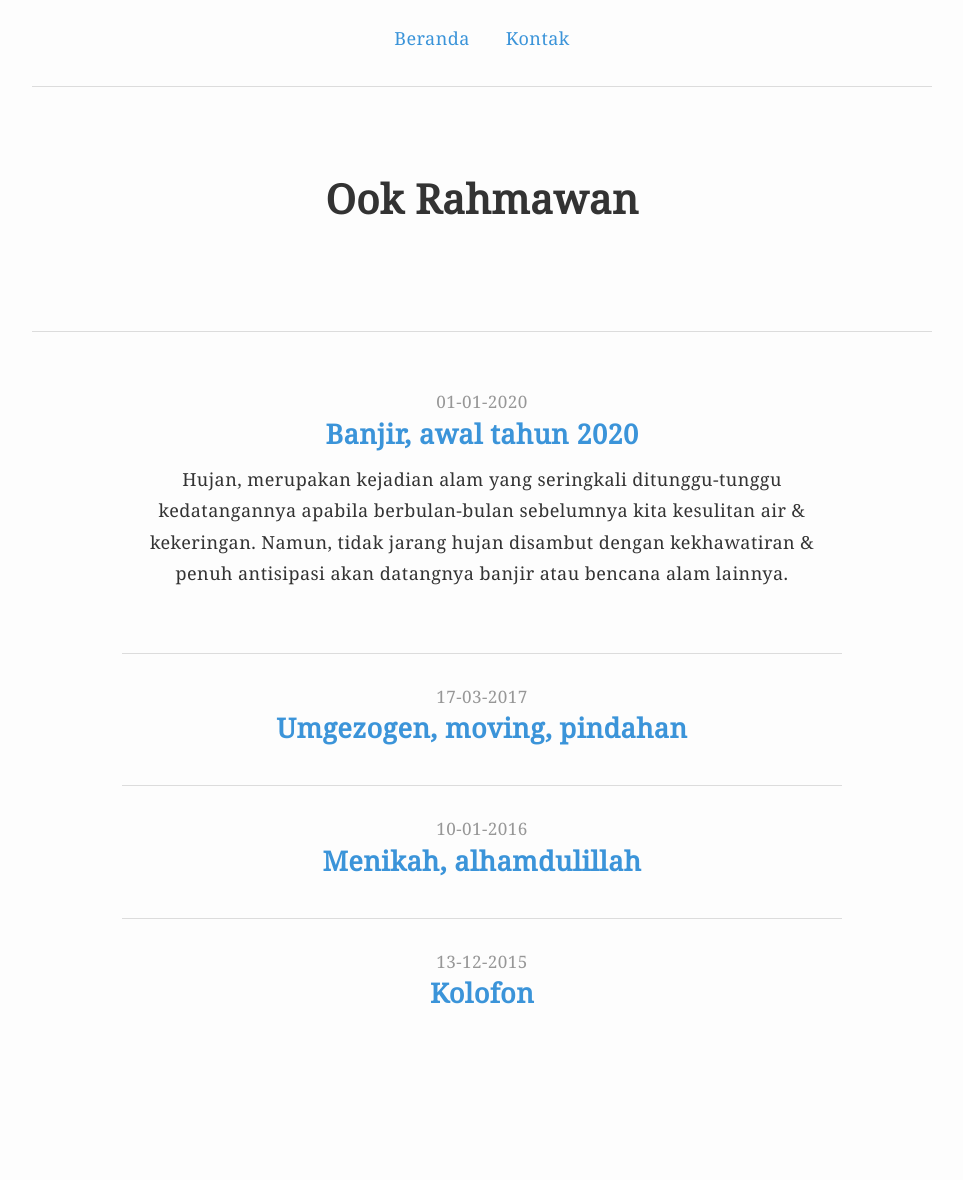
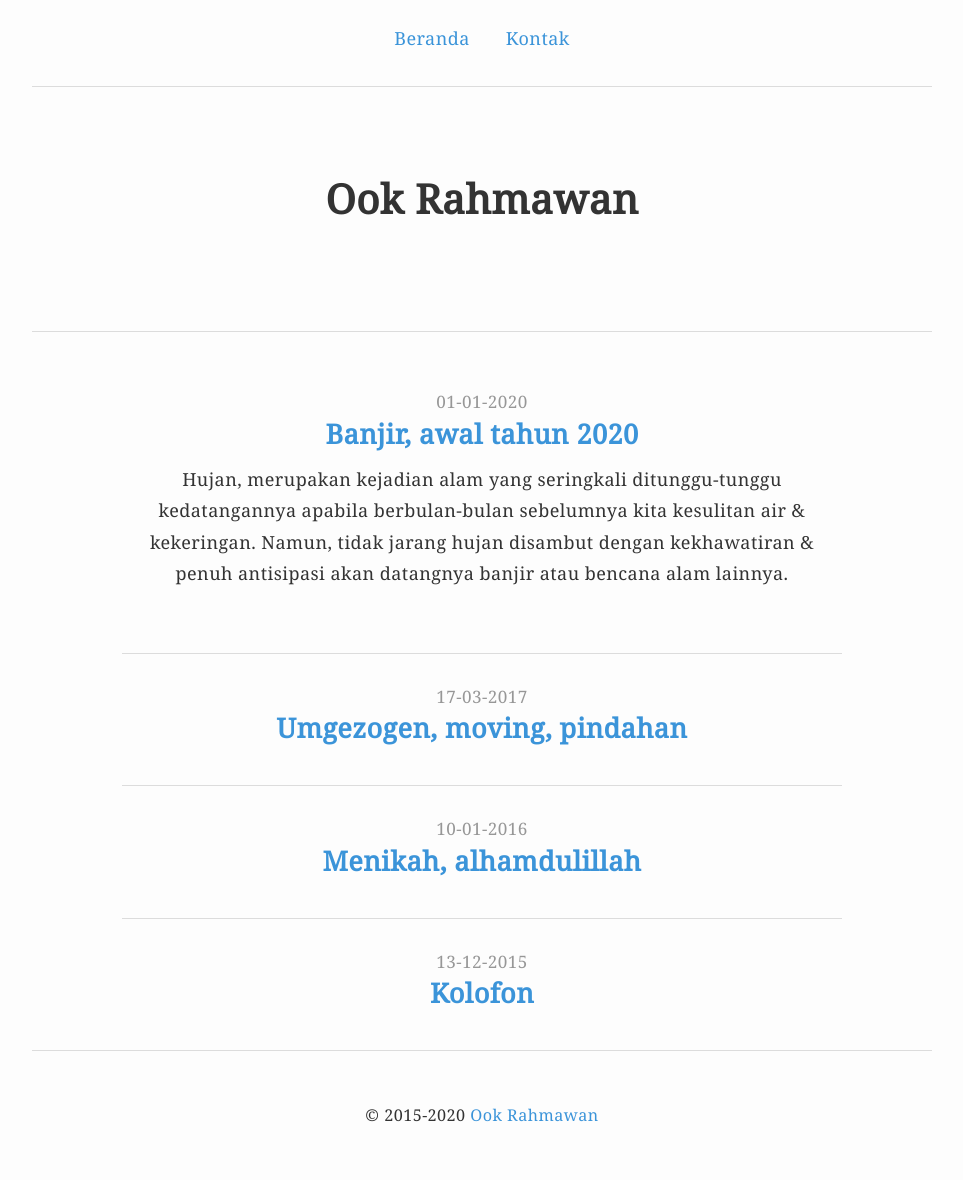
Before and after one commit to krhmwn/krhmwn.github.io, a Jekyll site: the page built from index.html, in a window 1280 px wide. Shown: the whole page, without its empty margins (158-1121 px from the left). Built offline with Jekyll 4.4.1, drawn with Linux system fonts in a browser that asks for light colours; before the commit the page ends 1050 px from its top, so only the background shows below that.

Commit message:
Update v.5.5

```diff
--- a/index.html
+++ b/index.html
@@ -11,4 +11,6 @@
 <p>{{ post.description }}</p></article>
 {% endfor %}{% for post in site.posts offset:1 limit:100 %}<article class="archive">
 <time datetime="{{ post.date | date: '%Y-%m-%d' }}">{{ post.date | date: "%d-%m-%Y" }}</time>
-<h2><a href="{{ post.url }}">{{ post.title }}</a></h2></article>{% endfor %}
+<h2><a href="{{ post.url }}">{{ post.title }}</a></h2>
+</article>{% endfor %}
+<footer>&copy; 2015-{{ site.time | date: "%Y" }} <a href="/">{{ site.title }}</a></footer>
```
